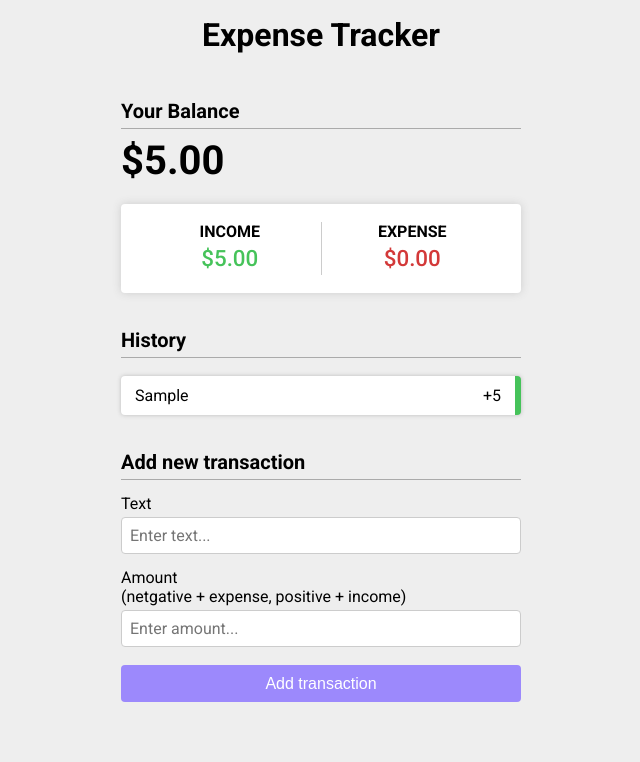
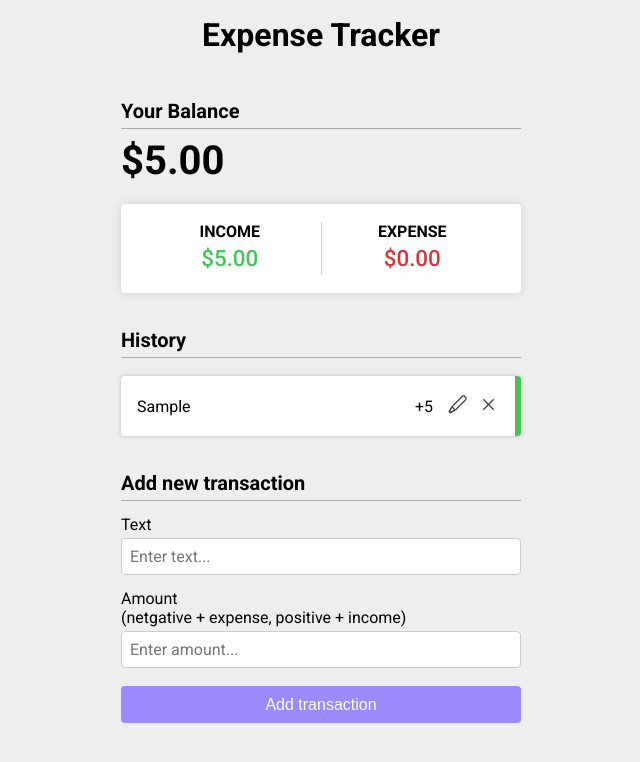
Before and after one commit to lucaslmlok/simple-react-expense-tracker, a React (Create React App) app: page / in a window 1280 px wide. Both pictures are taken after typing "Sample", "5" into the empty fields and a click on the button "Add transaction". Shown: the top 762 px of the page, without its empty margins (319-959 px from the left). Built offline with nearby package versions, Linux system fonts and the light colour scheme.

Commit message:
add history edit & delete

```diff
--- a/package.json
+++ b/package.json
@@ -9,6 +9,7 @@
         "@testing-library/user-event": "^13.5.0",
         "react": "^18.0.0",
         "react-dom": "^18.0.0",
+        "react-icons": "^4.3.1",
         "react-scripts": "5.0.0",
         "uuid": "^8.3.2",
         "web-vitals": "^2.1.4"
--- a/src/components/AddNew.jsx
+++ b/src/components/AddNew.jsx
@@ -6,8 +6,8 @@ const AddNew = () => {
     const dispatch = useExpenseDispatch();
     const [title, setTitle] = useState("");
     const [amount, setAmount] = useState("");
-    let titleRef = useRef(null);
-    let amountRef = useRef(null);
+    const titleRef = useRef(null);
+    const amountRef = useRef(null);
 
     const handleTitleChange = (e) => {
         setTitle(e.target.value);
@@ -45,7 +45,6 @@ const AddNew = () => {
                     <label htmlFor="text">Text</label>
                     <input
                         ref={titleRef}
-                        type="text"
                         id="text"
                         value={title}
                         onChange={handleTitleChange}
--- a/src/components/History.jsx
+++ b/src/components/History.jsx
@@ -1,4 +1,6 @@
-import { useExpense } from "./Provider";
+import { useState, useRef } from "react";
+import { VscEdit, VscClose, VscSave, VscDiscard } from "react-icons/vsc";
+import { useExpense, useExpenseDispatch } from "./Provider";
 
 const displayAmount = (amount) => {
     if (isNaN(amount)) {
@@ -25,10 +27,108 @@ const History = () => {
 
 const HistoryItem = ({ item }) => {
     const type = item.amount > 0 ? "income" : "expense";
+    const [isEditing, setIsEditing] = useState(false);
+    const [title, setTitle] = useState(item.title);
+    const [amount, setAmount] = useState(item.amount);
+    const titleRef = useRef(null);
+    const amountRef = useRef(null);
+    const dispatch = useExpenseDispatch();
+
+    const handleEdit = () => {
+        setIsEditing(true);
+    };
+
+    const handleDiscard = () => {
+        setIsEditing(false);
+        setTitle(item.title);
+        setAmount(item.amount);
+    };
+
+    const handleTitleChange = (e) => {
+        setTitle(e.target.value);
+    };
+
+    const handleAmountChange = (e) => {
+        setAmount(e.target.value);
+    };
+
+    const handleKeyDown = (e) => {
+        if (e.key === "Enter") {
+            handleSave();
+        }
+    };
+
+    const handleSave = () => {
+        if (!title) {
+            return titleRef.current.focus();
+        }
+        if (!amount) {
+            return amountRef.current.focus();
+        }
+        dispatch({
+            type: "edit",
+            item: {
+                id: item.id,
+                title: title,
+                amount: +amount,
+            },
+        });
+        setIsEditing(false);
+    };
+
+    const handleDelete = () => {
+        if (window.confirm("Are you sure to delete?")) {
+            dispatch({
+                type: "delete",
+                id: item.id,
+            });
+        }
+    };
+
+    if (isEditing) {
+        return (
+            <li className={`history__item history__item--${type}`}>
+                <div className="history__input-container">
+                    <input
+                        ref={titleRef}
+                        className="history__input--title"
+                        value={title}
+                        onChange={handleTitleChange}
+                        onKeyDown={handleKeyDown}
+                    />
+                    <input
+                        ref={amountRef}
+                        type="number"
+                        className="history__input--amount"
+                        value={amount}
+                        onChange={handleAmountChange}
+                        onKeyDown={handleKeyDown}
+                    />
+                </div>
+                <menu className="history__menu">
+                    <li onClick={handleSave}>
+                        <VscSave title="Save" size={21} />
+                    </li>
+                    <li onClick={handleDiscard}>
+                        <VscDiscard title="Discard" size={21} />
+                    </li>
+                </menu>
+            </li>
+        );
+    }
+
     return (
         <li className={`history__item history__item--${type}`}>
-            <p className="history__title">{item.title}</p>
-            <p className="history__amount">{displayAmount(item.amount)}</p>
+            <p className="history__title">{title}</p>
+            <p className="history__amount">{displayAmount(amount)}</p>
+            <menu className="history__menu">
+                <li onClick={handleEdit}>
+                    <VscEdit title="Edit" size={21} />
+                </li>
+                <li onClick={handleDelete}>
+                    <VscClose title="Delete" size={21} />
+                </li>
+            </menu>
         </li>
     );
 };
--- a/src/components/Provider.jsx
+++ b/src/components/Provider.jsx
@@ -38,7 +38,7 @@ const expenseReducer = (expenses, action) => {
         }
         case "edit": {
             const newExpenses = expenses.map((e) => {
-                if (e.id === action.id) {
+                if (e.id === action.item.id) {
                     return action.item;
                 }
                 return e;
--- a/src/index.css
+++ b/src/index.css
@@ -36,7 +36,8 @@ p {
     margin: 0;
 }
 
-ul {
+ul,
+menu {
     list-style: none;
     margin: 0;
     padding: 0;
@@ -126,13 +127,14 @@ input {
 
 .history__item {
     display: flex;
-    margin: 10px 0;
-    padding: 10px 14px;
+    align-items: center;
+    margin: 12px 0;
+    padding: 10px 16px;
+    min-height: 60px;
     background-color: white;
     box-shadow: 0 0 4px #bbb;
     border-radius: 4px;
     border-right: 6px solid #46c35a;
-    cursor: pointer;
 }
 
 .history__item--expense {
@@ -143,6 +145,32 @@ input {
     flex: 1;
 }
 
+.history__menu {
+    display: flex;
+    align-items: center;
+    gap: 10px;
+    margin-left: 14px;
+}
+
+.history__menu li {
+    opacity: 0.75;
+    cursor: pointer;
+}
+
+.history__menu li:hover {
+    opacity: 1;
+}
+
+.history__input-container {
+    display: flex;
+    justify-content: space-between;
+    gap: 6px;
+}
+
+.history__input--amount {
+    width: 100px;
+}
+
 .add-new__field {
     margin: 14px 0;
 }
```
Also changed, not shown: 1 other file (tests, documents, lock files or other folders).
